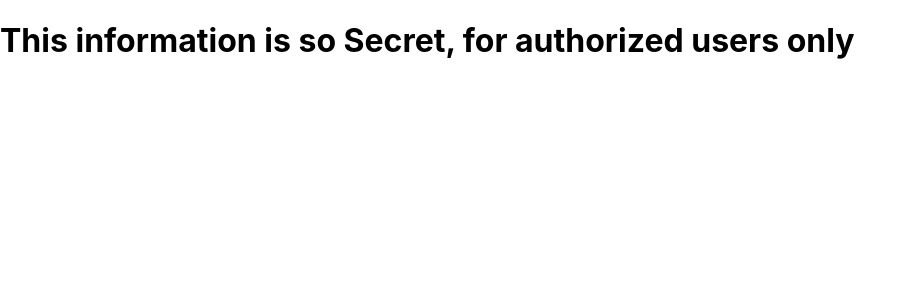
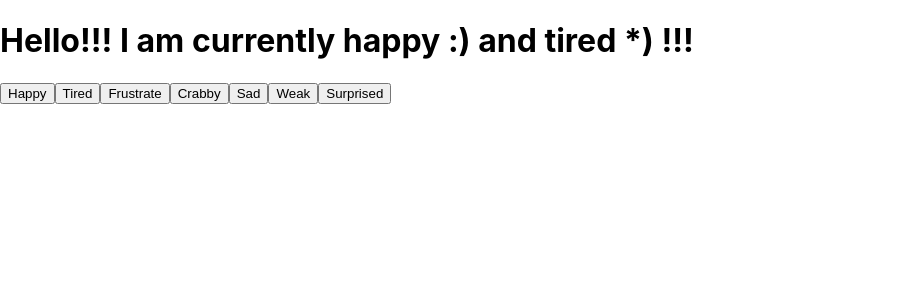
Before and after one commit to shamiullahms/train-my-app, a React (Create React App) app: page / in a window 1280 px wide. Shown: the top 300 px of the page, without its empty margins (0-917 px from the left). Built offline with nearby package versions, Linux system fonts and the light colour scheme.

Commit message:
Use State & Effect

```diff
--- a/src/App.js
+++ b/src/App.js
@@ -1,15 +1,32 @@
-import React from "react";
+import React, { useState, useEffect } from "react";
 import "./App.css";
 
-function SecretComponent() {
-  return <h1>This information is so Secret, for authorized users only</h1>;
-}
+function App() {
+  const [emotion, setEmotion] = useState("happy :)");
+  const [secondary, setSecondary] = useState("tired *)");
 
-function RegularComponent() {
-  return <h1>This information is open for public, everyone can see !!!</h1>;
-}
-function App(props) {
-  return <>{props.authorized ? <SecretComponent /> : <RegularComponent />}</>;
+  useEffect(() => {
+    console.log(`It's ${emotion} around here!!!`);
+  }, [emotion]);
+
+  useEffect(() => {
+    console.log(`It's ${secondary} around here!!!`);
+  }, [secondary]);
+
+  return (
+    <>
+      <h1>
+        Hello!!! I am currently {emotion} and {secondary} !!!
+      </h1>
+      <button onClick={() => setEmotion("happy :)")}>Happy</button>
+      <button onClick={() => setSecondary("tired *)")}>Tired</button>
+      <button onClick={() => setEmotion("frustrated (:")}>Frustrate</button>
+      <button onClick={() => setSecondary("crabby (V)")}>Crabby</button>
+      <button onClick={() => setEmotion("sad ;)")}>Sad</button>
+      <button onClick={() => setSecondary("weak (%)")}>Weak</button>
+      <button onClick={() => setEmotion("surprised ;)")}>Surprised</button>
+    </>
+  );
 }
 
 export default App;
--- a/src/index.js
+++ b/src/index.js
@@ -6,7 +6,7 @@
 
 ReactDOM.render(
   <React.StrictMode>
-    <App authorized={true} />
+    <App />
   </React.StrictMode>,
   document.getElementById("root")
 );
```
Also changed, not shown: 1 other file (tests, documents, lock files or other folders).
